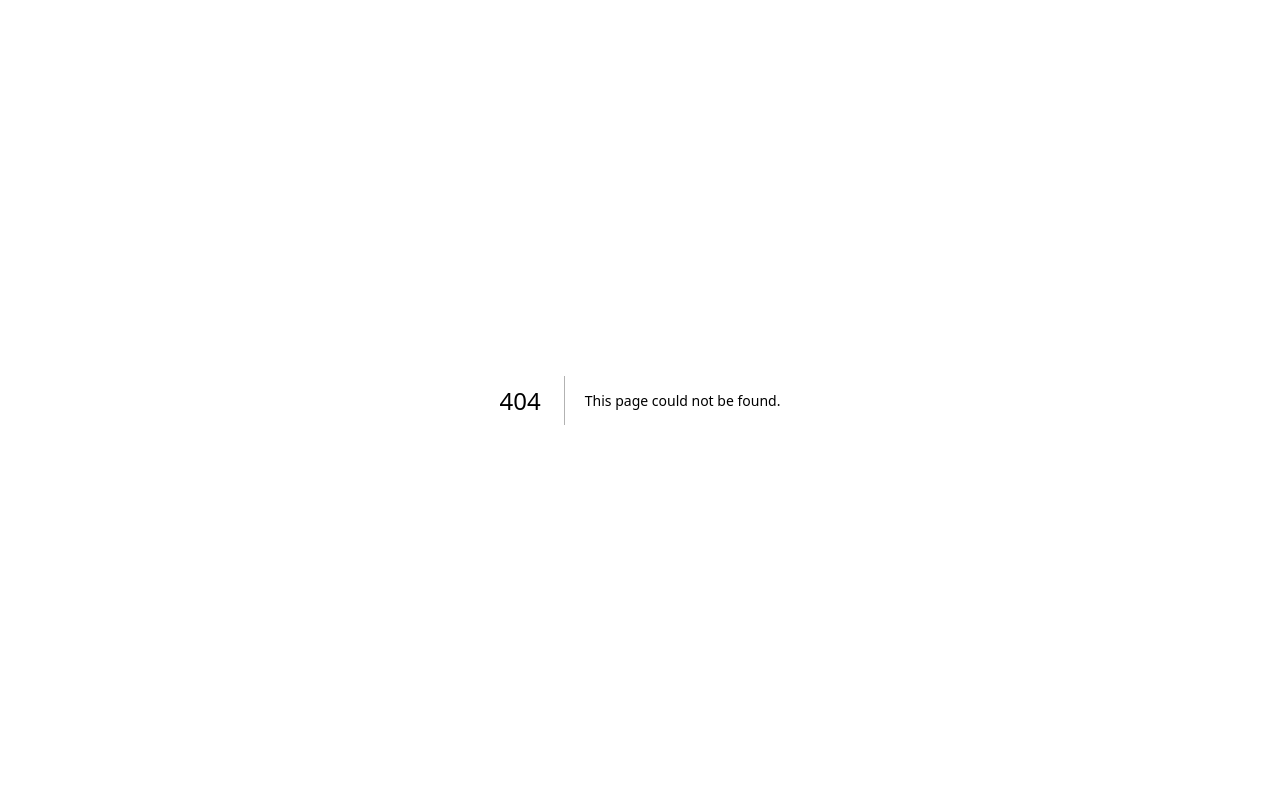
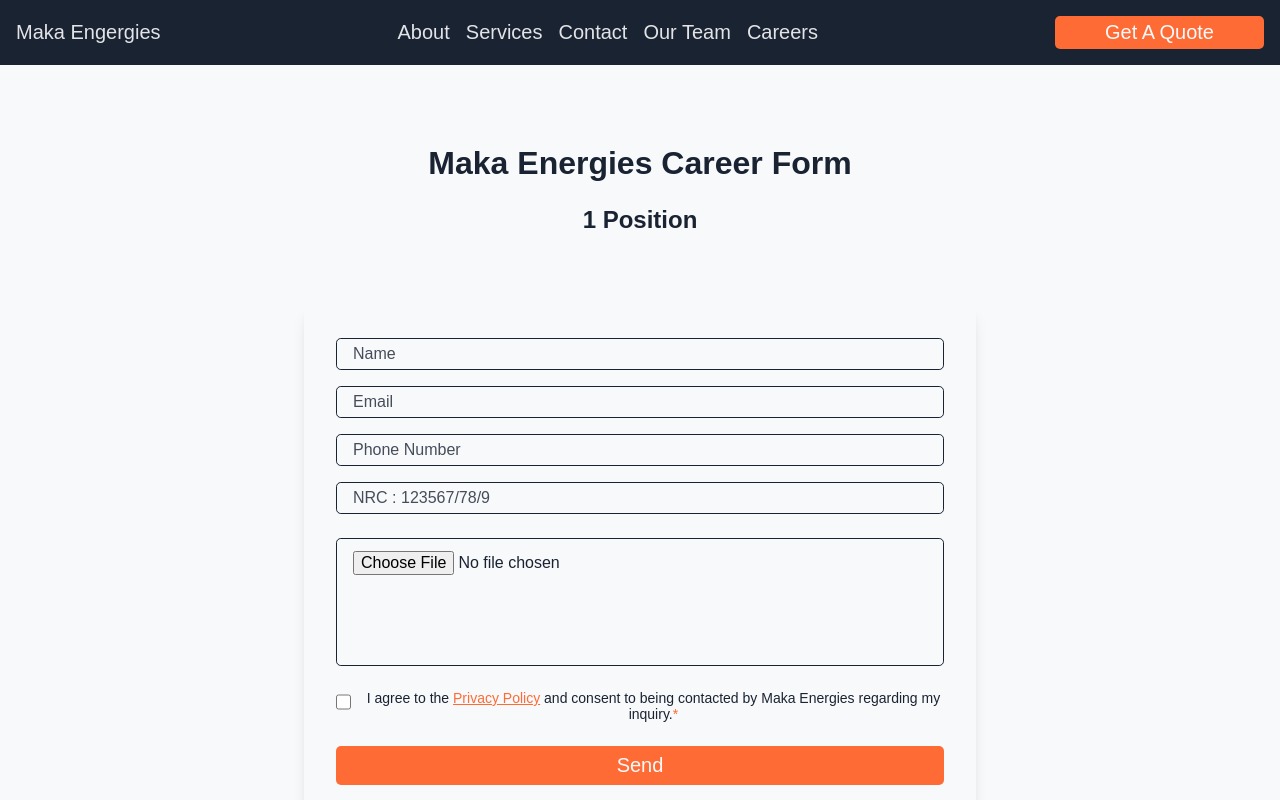
Before and after one commit to nkowanitemwani/makaenergiesdotcom, a Next.js app: page /pages/apply/1 in a window 1280 px wide. Before the commit this address had no page. Shown: the top 800 px of the page. Built offline with nearby package versions, Linux system fonts and the light colour scheme.

Commit message:
additional carrers modifications smtp,navigation etc

```diff
--- /dev/null
+++ b/src/app/api/sendapplication/route.js
@@ -0,0 +1,36 @@
+import nodemailer from 'nodemailer';
+
+export async function POST(request){
+    try {
+        const formData = await request.formData();
+
+        const name = formData.get("name");
+        const email = formData.get("email");
+        const phone = formData.get("phone");
+        const nrc = formData.get("nrc");
+        const cv = formData.get("cv");
+
+
+        //convert PDF to Buffer
+        let attachment = null;
+        if (cv) {
+            const buffer = Buffer.from(await cv.arrayBuffer());
+            attachment = {
+                filename: cv.name,
+                content: buffer,
+                contentType: cv.type
+            };
+        }
+
+        const transporter = nodemailer.createTransport({
+            service: 'gmail',
+            auth: {
+                user: process.env.GMAIL_USER,
+                pass: process.env.GMAIL_APP_PASSWORD,
+            },
+        })
+
+    } catch (error) {
+
+    }
+}
--- a/src/app/components/forms/careerform/carrerform.module.css
+++ b/src/app/components/forms/careerform/carrerform.module.css
@@ -0,0 +1,10 @@
+.infoSection{
+    display: flex;
+    flex-direction: column;
+    gap: 1rem;
+}
+
+
+.cvInput{
+    height: 8rem;
+}
--- a/src/app/components/forms/careerform/index.js
+++ b/src/app/components/forms/careerform/index.js
@@ -72,31 +72,49 @@
     }
 
     setIsSubmitting(true);
-}
+
+    try {
+      const form = new FormData();
+
+      form.append("name",formData.name);
+      form.append("email",formData.email);
+      form.append("phone",formData.phone);
+      form.append("nrc",formData.nrc);
+
+      if(formData.cv){
+         formData.append("cv",formData.cv)
+      }
+
+    const response = await fetch('../api/sendcareerapplication',{
+      method:"POST",
+      body: form
+
+    });
+
+  if (response.ok) {
+    setShowAlertSuccess(true);
+    setFormData({
+      name: "",
+      email: "",
+      phone: "",
+      nrc: "",
+      cv: null
+    });
+    setAgreedToPrivacy(false);
+  }else{
+    throw new Error("Failed to send application")
+  }
+
+    } catch (error) {
+     console.error('Error sending email:', error);
+      setShowAlertFail(true);
+    }
+    finally{
+      setIsSubmitting(false);
+    }
 
 
-
-
-
-
-
-
-
-
-
-
-
-
-
-
-
-
-
-
-
-
-
-
+};
 
     return(
         <div className={formStyle.container}>
@@ -104,7 +122,7 @@
           <div className={formStyle.formCard}>
             <form onSubmit={handleSubmit} className={formStyle.form}>
                 <div className={styles.infoSection}>
-                                  <input
+                <input
                 type="text"
                 name="name"
                 placeholder="Name"
@@ -131,7 +149,7 @@
               <input
                 type="text"
                 name="nrc"
-                placeholder="123567/78/9"
+                placeholder="NRC : 123567/78/9"
                 value={formData.nrc}
                 onChange={handleInputChange}
                 maxLength={11}
@@ -144,8 +162,45 @@
                 name="cv"
                 accept="application/pdf"
                 onChange={handleInputChange}
-                required></input>
+                required
+                className={styles.cvInput}></input>
             </div>
+            <div className={formStyle.checkboxSection}>
+              <input
+                type="checkbox"
+                id="privacy"
+                checked={agreedToPrivacy}
+                onChange={(e) => setAgreedToPrivacy(e.target.checked)}
+                className={formStyle.checkbox}
+                required
+              />
+              <label htmlFor="privacy" className={formStyle.checkboxLabel}>
+                I agree to the{' '}
+                <a href="../policies" className={formStyle.privacyLink}>
+                  Privacy Policy
+                </a>{' '}
+                and consent to being contacted by Maka Energies regarding my inquiry.
+                <span className={formStyle.required}>*</span>
+              </label>
+            </div>
+            <Button
+              type="submit"
+              disabled={isSubmitting}
+            > <span>{isSubmitting ? 'Sending...' : 'Send'}</span>
+            </Button>
+            {showAlertSuccess && (
+            <Alert
+            icon={ThumbsUp}
+            message="Application sent successfully!"
+            onClose={() => setShowAlertSuccess(false)}/>
+            )}
+
+          {showAlertFail && (<Alert
+              icon={ThumbsDown}
+              message={"Failed to send Application. Please try again."}
+              onClose={() => setShowAlertFail(false)}></Alert>
+          )}
+
             </form>
 
           </div>
--- a/src/app/components/forms/quoteform/index.js
+++ b/src/app/components/forms/quoteform/index.js
@@ -94,10 +94,6 @@
       setIsSubmitting(false);
     }
 
-
-
-    // Handle form submission
-    console.log('Form submitted');
   };
 
 return (
--- a/src/app/pages/apply/page.js
+++ b/src/app/pages/apply/[slug]/page.js
@@ -1,14 +1,26 @@
-import styles from "./apply.module.css"
+"use client";
+import { useParams } from "next/navigation";
 import HomeNav from "@/app/components/navbar"
 import Footer from "@/app/components/footer"
 import CareerForm from "@/app/components/forms/careerform";
 
 
 export default function ApplyPage(){
+
+    const {slug} = useParams();
+
+  // Convert slug back to readable text
+    const jobTitle = slug
+    .split("-")
+    .map((word) => word.charAt(0).toUpperCase() + word.slice(1))
+    .join(" ");
+
     return(
         <main>
             <HomeNav style={{background : "#1a2332"}}></HomeNav>
             <section>
+                <h1>Maka Energies Career Form</h1>
+                <h2>{jobTitle} Position</h2>
                 <CareerForm></CareerForm>
             </section>
             <Footer></Footer>
```
Also changed, not shown: src/app/components/cards/careercard/index.js (+18 -4 lines), src/app/components/forms/quoteform/quoteform.module.css (line endings or trailing spaces), src/app/pages/apply/apply.module.css (deleted).
